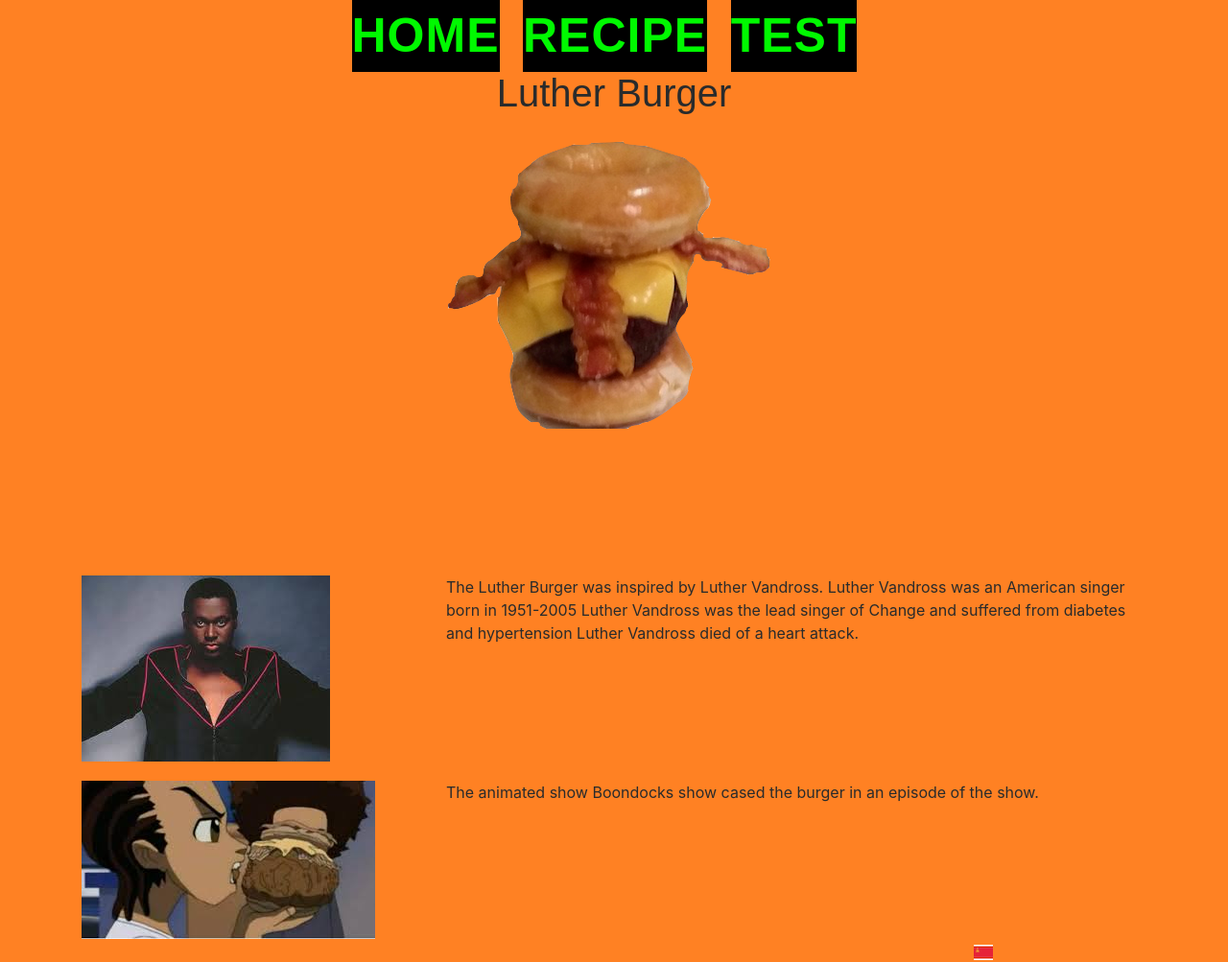
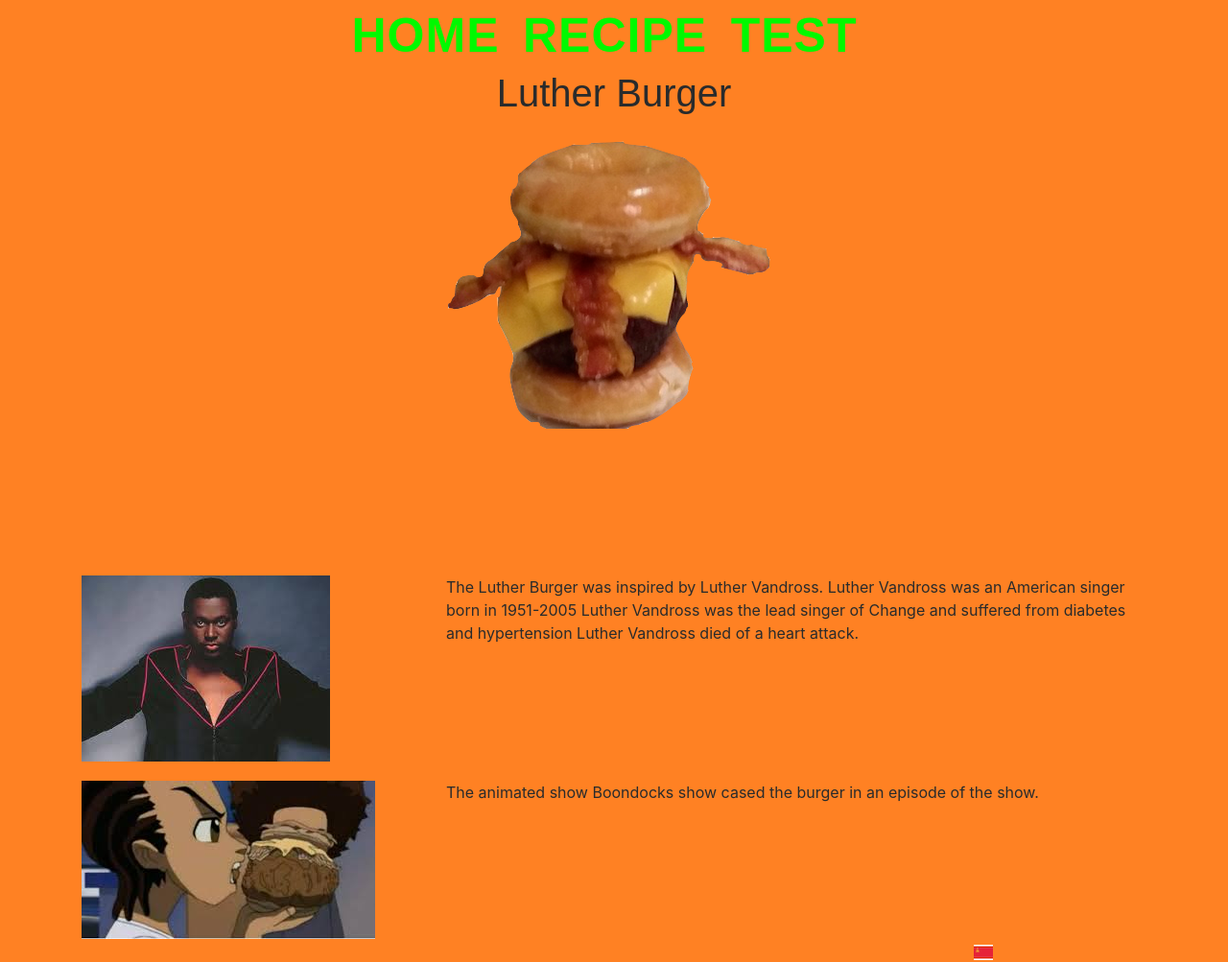
Before and after one commit to hunt79/recipe-site, a plain HTML site: page index.html in a window 1280 px wide. Shown: the whole page at 96% size. Drawn offline with nearby package versions, Linux system fonts and the light colour scheme.

Commit message:
Update main.css

```diff
--- a/css/main.css
+++ b/css/main.css
@@ -16,7 +16,7 @@ ul.main-nav li{
 	font-size: 50px;
 	letter-spacing: 1px;
 	font-weight: bold;
-	background-color:black;
+	background-color:#ff8123;
 }
 
 
```
